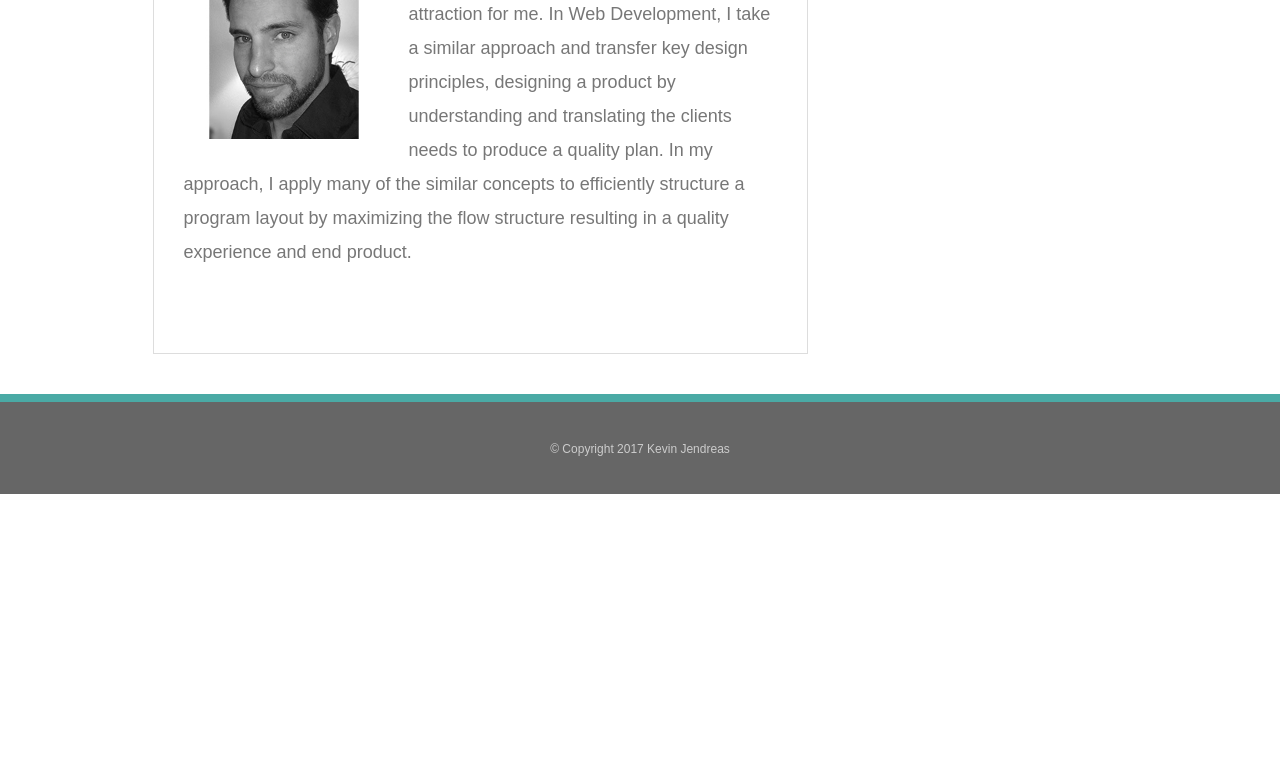
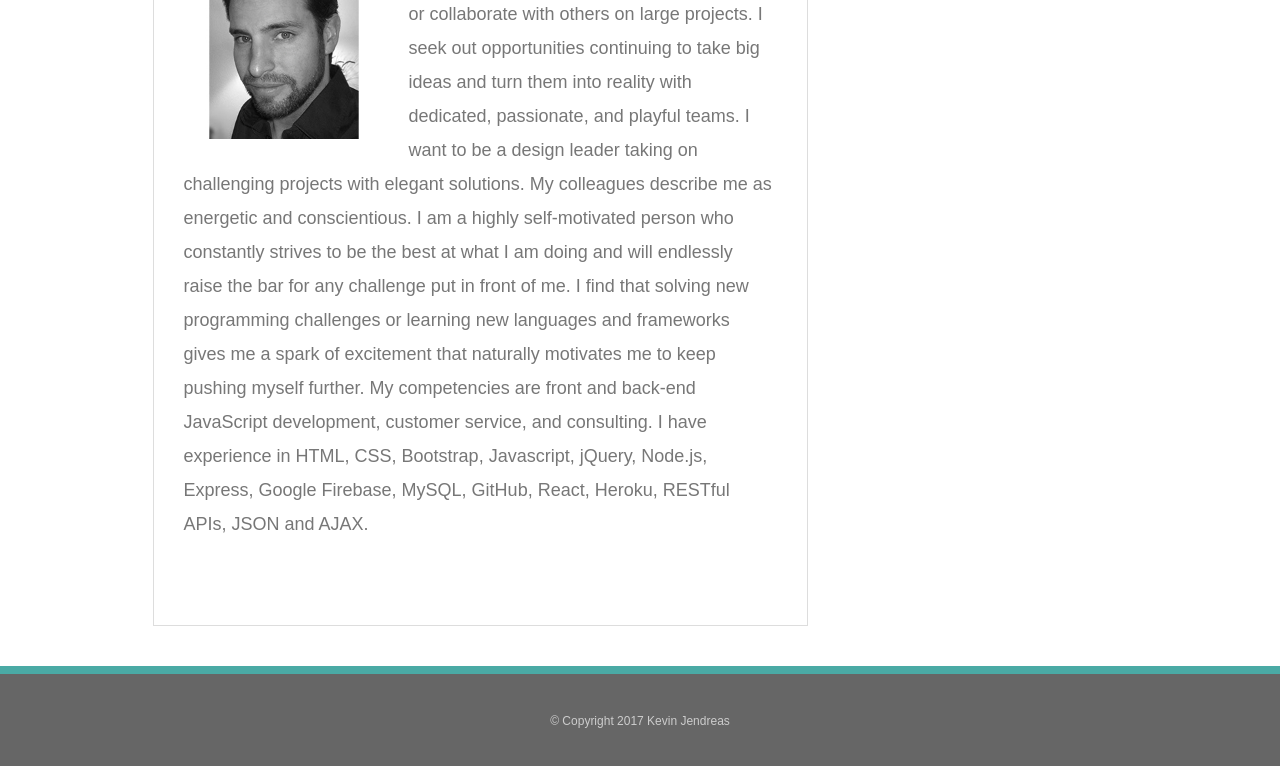
Before and after one commit to kjwebco/Responsive-Portfolio, a plain HTML site: page index.html in a window 1280 px wide. Shown: the part 324-1090 px from the top of the page. Before the commit the page ends 818 px from the top, so only its background shows below. Drawn offline with Linux system fonts and the light colour scheme.

Commit message:
Add files via upload

```diff
--- a/index.html
+++ b/index.html
@@ -28,7 +28,12 @@
 
       <img src="assets/images/monster.jpg" class="auth-image" alt="placeholder">
 
-      <p>Coming from a design discipline, Web Development and UX design was a natural attraction for me. In Web  Development, I take a similar approach and transfer key design principles, designing a product by understanding and translating the clients needs to produce a quality plan. In my approach, I apply many of the similar concepts to efficiently structure a program layout by maximizing the flow structure resulting in a quality experience and end product.
+      <p> I love learning and want to always be teachable. I can build stand alone micro-sites or collaborate with others on large projects. I seek
+        out opportunities continuing to take big ideas and turn them into reality with dedicated, passionate, and playful teams. I want to be a design leader
+        taking on challenging projects with elegant solutions. My colleagues describe me as energetic and conscientious. I am a highly self-motivated person who constantly
+        strives to be the best at what I am doing and will endlessly raise the bar for any challenge put in front of me. I find that solving new programming challenges or learning new
+        languages and frameworks gives me a spark of excitement that naturally motivates me to keep pushing myself further. My competencies are front and back-end JavaScript development, customer service, and consulting.
+        I have experience in HTML, CSS, Bootstrap, Javascript, jQuery, Node.js, Express, Google Firebase, MySQL, GitHub, React, Heroku, RESTful APIs, JSON and AJAX.
  	   </p>
  	    <br>
  	   <!-- <p>Need some wireframes and prototypes? No Problem. Need high fidelity user interface design? Awesome. Let's do it! I love diving into projects' UX, UI and code to create memorable experiences for users and clients. If you need a UX engineer, UI designer, or developer, I'll be happy to help. My softwares of choice are Sketch, Photoshop, Fireworks and Webflow.
```
